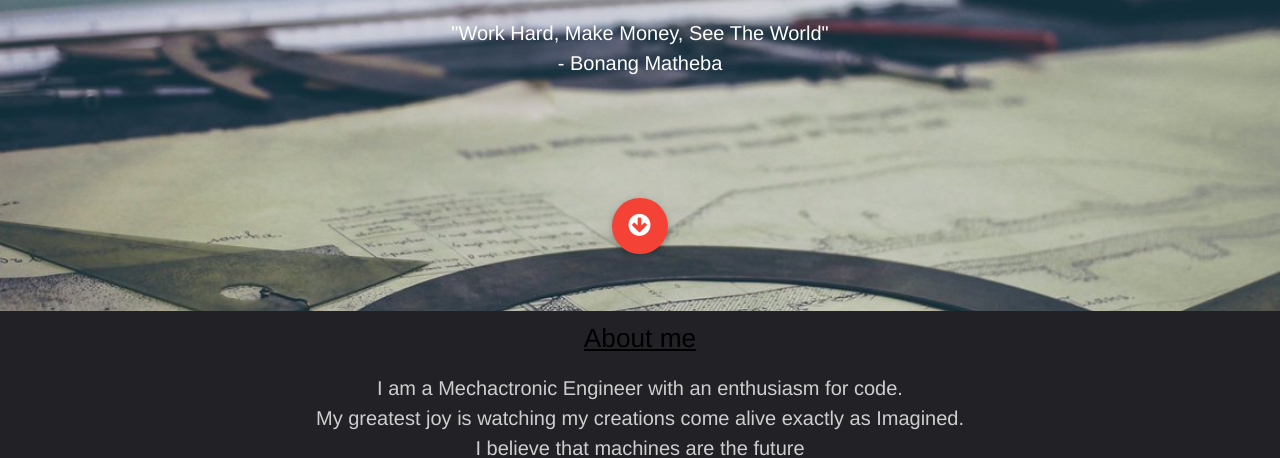
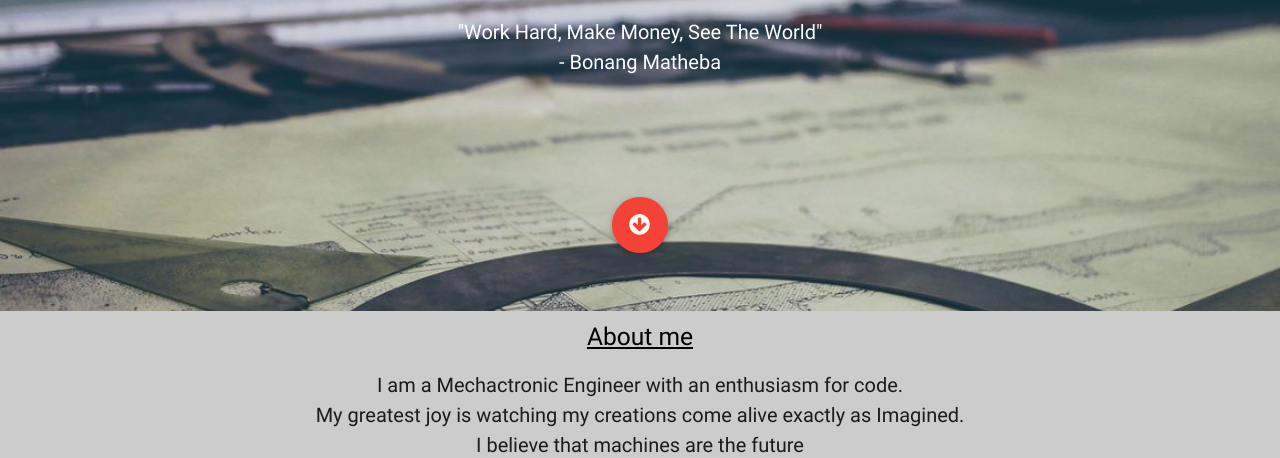
Before and after one commit to Osuka-Andala/Osuka-Andala.github.io, a plain HTML site: page index.html in a window 1280 px wide. Shown: the part 353-811 px from the top of the page. Drawn offline with nearby package versions, Linux system fonts and the light colour scheme; files whose address does not match are found by name.

Commit message:
Removed scroll feature

```diff
--- a/ZoomSlider/css/demo.css
+++ b/ZoomSlider/css/demo.css
@@ -18,18 +18,18 @@
 	box-sizing: border-box;
 }
 
-html {
+/*html {
 	overflow-y: scroll;
-}
+}*/
 
-body,
+/*body,
 html {
 	font-size: 100%;
 	margin: 0;
 	padding: 0;
 	height: 100%;
 }
-
+*/
 /* Helper classes */
 .cf:before,
 .cf:after {
@@ -48,13 +48,13 @@ html {
 }
 
 /* Main styles */
-body {
+/*body {
 	font-family: "Avenir", 'Helvetica Neue', 'Lato', 'Segoe UI', Helvetica, Arial, sans-serif;
 	color: #CECECE;
 	background: #222125;
 	-webkit-font-smoothing: antialiased;
 	-moz-osx-font-smoothing: grayscale;
-}
+}*/
 
 a {
 	text-decoration: none;
--- a/index.html
+++ b/index.html
@@ -8,7 +8,7 @@
 	<link href="font-awesome/css/font-awesome.min.css" rel="stylesheet">
 	<link rel="stylesheet" type="text/css" href="stylesheets/animate.css" />
 
-	<!-- <link rel="stylesheet" type="text/css" href="ZoomSlider/fonts/feather/style.css"> -->
+	<link rel="stylesheet" type="text/css" href="ZoomSlider/fonts/feather/style.css">
 	<!-- General demo styles & header -->
 	<link rel="stylesheet" type="text/css" href="ZoomSlider/css/demo.css" />
 	<!-- Component styles -->
```
